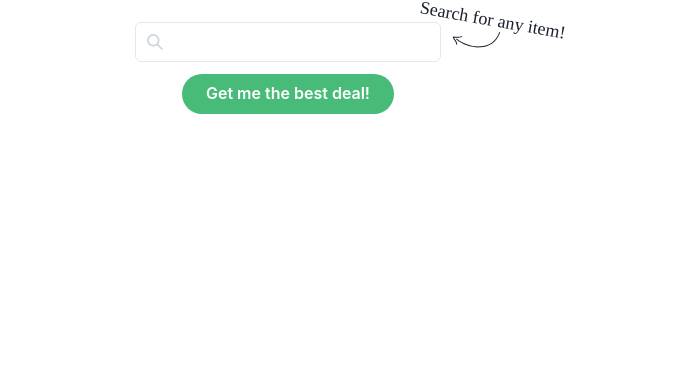
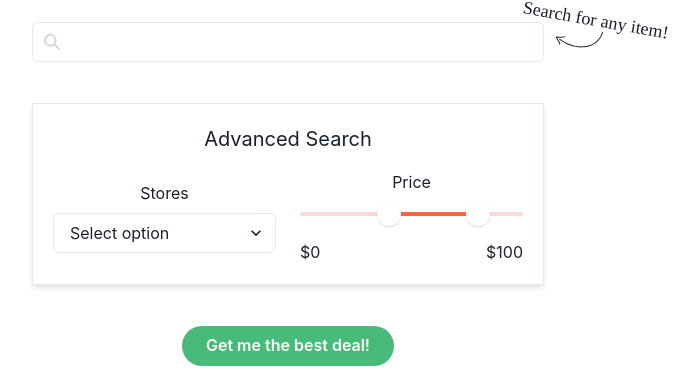
Before and after one commit to aletya/Grocery-Deal-Finder, a React (Vite) app in the folder grocery-deal-finder/: page / in a window 1280 px wide. Shown: the part 566-934 px from the top of the page, without its empty margins (352-1050 px from the left). Before the commit the page ends 836 px from the top, so only its background shows below. Built offline with nearby package versions, Linux system fonts and the light colour scheme.

Commit message:
added advanced search component

```diff
--- a/grocery-deal-finder/src/components/Home/Home.tsx
+++ b/grocery-deal-finder/src/components/Home/Home.tsx
@@ -3,6 +3,7 @@
 import Head from 'next/head'
 import {
   Box,
+  Flex,
   Heading,
   Container,
   Text,
@@ -16,6 +17,11 @@ import {
   InputLeftElement,
   Image,
   Center,
+  Select,
+  RangeSlider,
+  RangeSliderFilledTrack,
+  RangeSliderThumb,
+  RangeSliderTrack,
 } from '@chakra-ui/react'
 
 import { SearchIcon } from '@chakra-ui/icons'
@@ -63,6 +69,43 @@ export default function CallToActionWithAnnotation() {
                 </InputLeftElement>
                 <Input type='tel' placeholder=' ' />
             </InputGroup>
+
+            <Flex height="30vh" alignItems="center" justifyContent="center">
+              <Box width="lg" p={5} boxShadow="md" borderWidth="1px">
+                <Text fontSize="xl" mb={4} textAlign="center">
+                  Advanced Search
+                </Text>
+                <Flex direction={{ base: "column", md: "row" }} align="center" gap={6}>
+                  {/* Stores dropdown label and select */}
+                  <Box w={{ base: "100%", md: "50%" }}>
+                    <Text mb={2}>Stores</Text>
+                    <Select placeholder='Select option'>
+                      <option value='option1'>County Market</option>
+                      <option value='option2'>Aldi</option>
+                      <option value='option3'>Meijer</option>
+                    </Select>
+                  </Box>
+
+                  {/* Price slider label and component */}
+                  <Box w={{ base: "100%", md: "50%" }}>
+                    <Text mb={2}>Price</Text>
+                    <RangeSlider defaultValue={[120, 240]} min={0} max={300} step={30}>
+                      <RangeSliderTrack bg='red.100'>
+                        <RangeSliderFilledTrack bg='tomato' />
+                      </RangeSliderTrack>
+                      <RangeSliderThumb boxSize={6} index={0} />
+                      <RangeSliderThumb boxSize={6} index={1} />
+                    </RangeSlider>
+
+                    <Flex justifyContent="space-between" mt={2}>
+                      <Text>$0</Text>
+                      <Text>$100</Text>
+                    </Flex>
+
+                  </Box>
+                </Flex>
+              </Box>
+            </Flex>
 
             <Button
               colorScheme={'green'}
```
